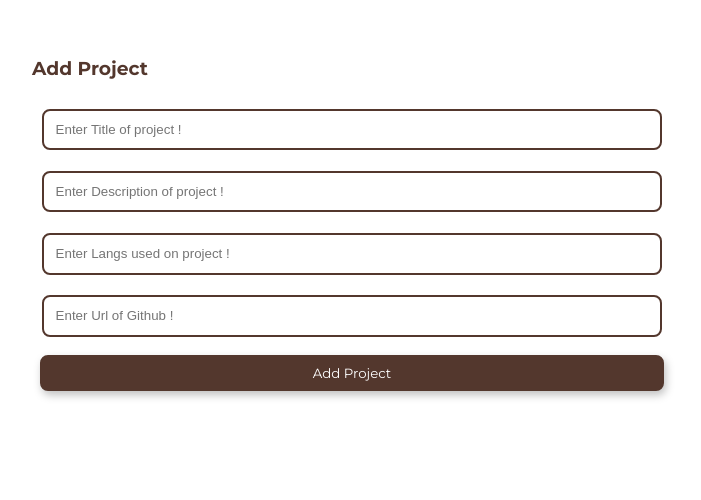
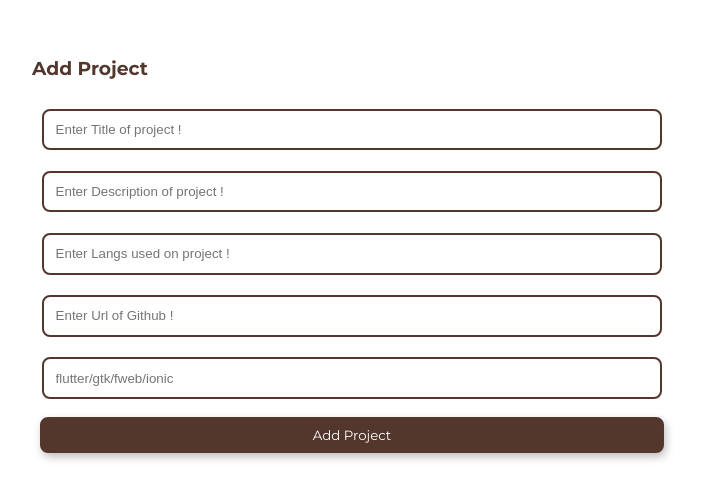
Before and after one commit to RajSolai/personal-portfolio, a Next.js app: page /addproject in a window 1280 px wide. Shown: the part 130-630 px from the top of the page, without its empty margins (288-989 px from the left). Built offline with nearby package versions, Linux system fonts and the light colour scheme; sample sign-in values are in the browser's storage.

Commit message:
added new text entry for searchkey

```diff
--- a/pages/addproject/index.js
+++ b/pages/addproject/index.js
@@ -1,7 +1,6 @@
 import { useRouter } from "next/router";
 import { useEffect } from "react";
 import Head from "next/head";
-import axios from "axios";
 
 const AddProject = () => {
   const router = useRouter();
@@ -46,7 +45,12 @@ const AddProject = () => {
               name="url"
               placeholder="Enter Url of Github !"
             />
-
+            <input
+              className="project-entry"
+              type="text"
+              name="searchkey"
+              placeholder="flutter/gtk/fweb/ionic"
+            />
             <button type="submit" >
               Add Project
             </button>
```
